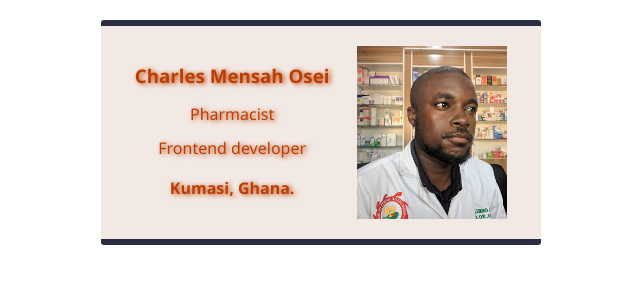
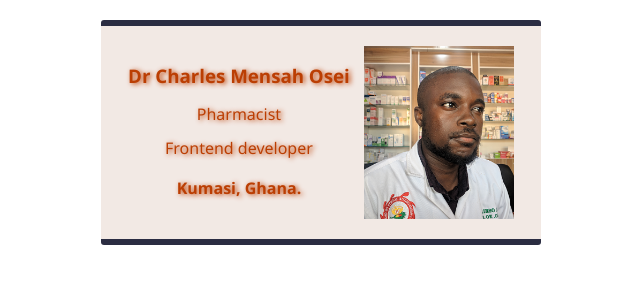
Before and after one commit to Ohpilseung/Business-card, a website built with Vite: page index.html in a window 1280 px wide. Shown: the whole page, without its empty margins (319-959 px from the left). Built offline with nearby package versions, Linux system fonts and the light colour scheme.

Commit message:
index.html

```diff
--- a/index.html
+++ b/index.html
@@ -5,7 +5,7 @@
     <body>
         <div class="card">
             <div >
-                <h3>Charles Mensah Osei</h3>
+                <h3>Dr Charles Mensah Osei</h3>
                 <p>Pharmacist</p>
                 <p>Frontend developer</p>
                 <h4>Kumasi, Ghana.</h4>
```
